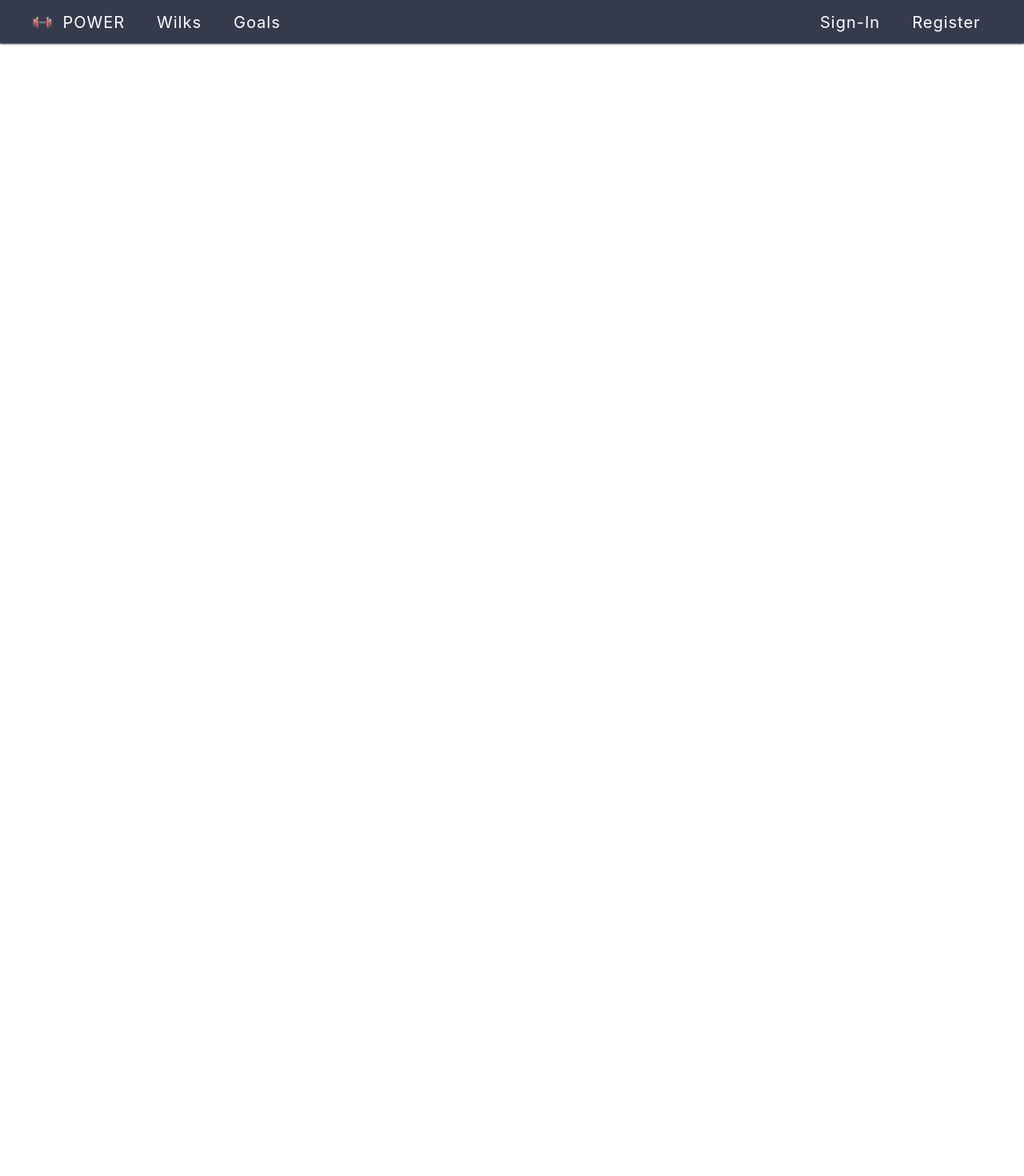
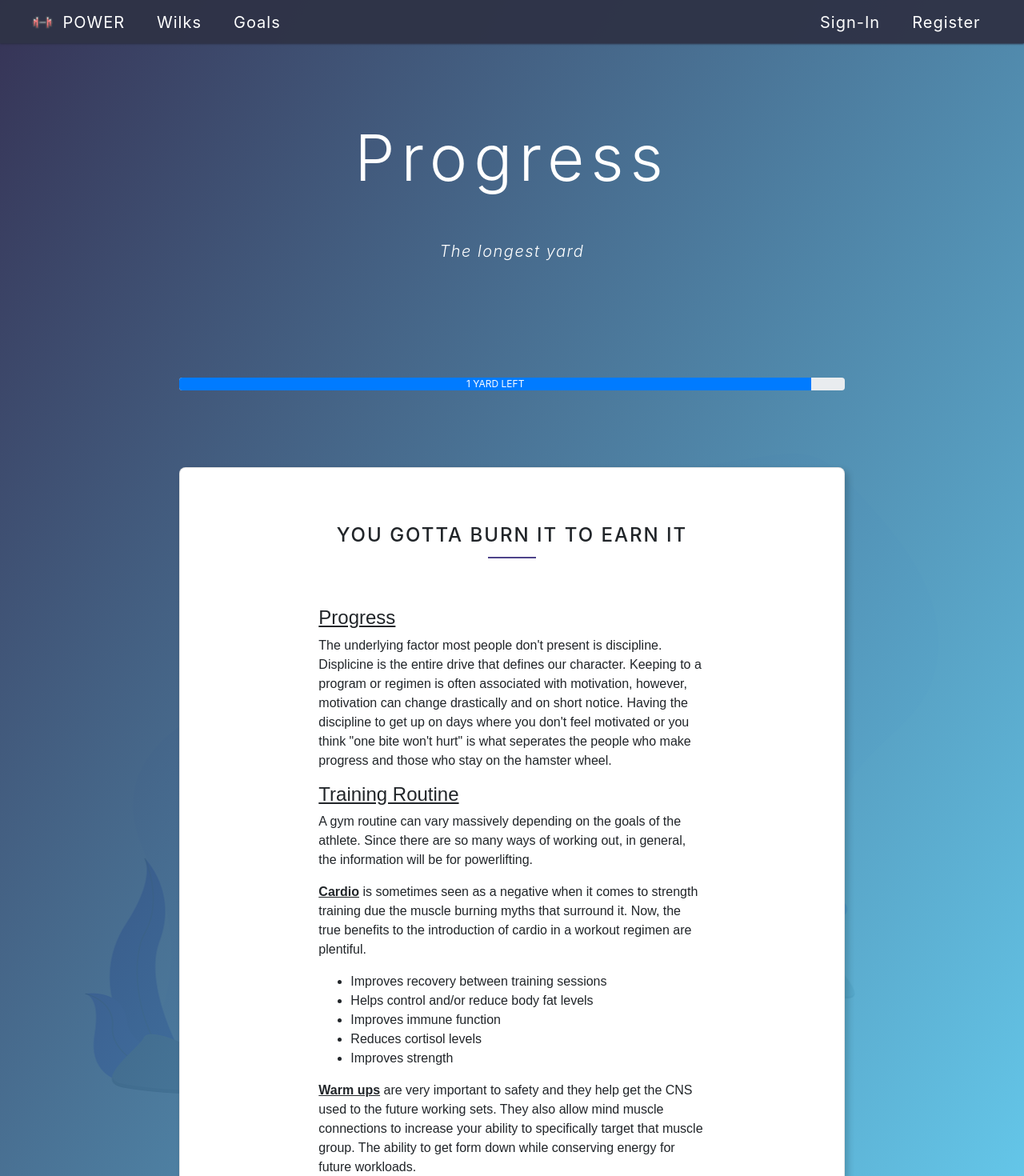
Before and after one commit to arichylton/aric-hylton-POWER, a React (Create React App) app: page /progress in a window 1280 px wide. Shown: the top 1470 px of the page at 80% size. Before the commit the page ends 800 px from the top, so only its background shows below. Built offline with nearby package versions, Linux system fonts and the light colour scheme; a web font is replaced by a local one.

Commit message:
added progress and touched up Diet.js

```diff
--- a/src/components/App.js
+++ b/src/components/App.js
@@ -8,6 +8,7 @@ import Signin from './Signin/Signin';
 import Register from './register/Register';
 import Goals from './Goals/Goals';
 import Plan from './Plan/Plan';
+import Progress from './Progress/Progress';
 import Diet from './Diet/Diet';
 import './App.css';
 
@@ -23,6 +24,7 @@ class App extends React.Component {
 						<Route path="/signin" exact component={Signin} />
 						<Route path="/plan" exact component={Plan} />
 						<Route path="/diet" exact component={Diet} />
+						<Route path="/progress" exact component={Progress} />
 						<Route path="/register" exact component={Register} />
 						<Route path="/goals" exact component={Goals} />
 					</Switch>
--- a/src/components/Diet/Diet.css
+++ b/src/components/Diet/Diet.css
@@ -13,15 +13,13 @@
     align-items: center;
 }
 
-.jumbotron {
-	display: flex;
+.jumbotron-diet {
+    height: 66vh;
+
+    display: flex;
 	align-items: center;
 
     color: white;
-}
-
-.jumbotron-diet {
-    height: 66vh;
 }
 
 .diet-text {
--- a/src/components/Goals/Goals.js
+++ b/src/components/Goals/Goals.js
@@ -22,6 +22,7 @@ class Goals extends React.Component {
 	}
 
 	componentDidMount() {
+		window.scrollTo(0, 0);
 		this.setState({ goalsList: this.props.user.goalsList });
 	}
 
--- a/src/components/Home/Home.js
+++ b/src/components/Home/Home.js
@@ -11,6 +11,10 @@ import friend from '../../pics/friend.png';
 import food from '../../pics/food.png';
 
 class Home extends React.Component {
+	componentDidMount() {
+		window.scrollTo(0, 0)
+	  }
+
 	renderItemsList() {
 		return (
 			<div className="container listGrid">
@@ -26,7 +30,7 @@ class Home extends React.Component {
 						<img src={food} alt="" width="300px" height="auto" />
 					</div>
 				</Link>
-				<Link to="/plan">
+				<Link to="/progress">
 					<div className="list-col grow">
 						<span className="link black hover-bg-light-blue">Progress</span>
 						<img src={sword} alt="" width="300px" height="auto" />
--- a/src/components/Plan/Plan.js
+++ b/src/components/Plan/Plan.js
@@ -9,7 +9,12 @@ import meditation from '../../pics/meditation.png';
 import friend from '../../pics/friend.png';
 import food from '../../pics/food.png';
 
-const Plan = () => {
+class Plan extends React.Component {
+	componentDidMount() {
+		window.scrollTo(0, 0);
+	}
+
+	render() {
 		return (
 			<div className="plan">
 				<div className="cards-list">
@@ -26,8 +31,8 @@ const Plan = () => {
 								<div className="card-body">
 									<h4 className="card-title">Plan</h4>
 									<p className="card-text">
-									Having a plan is always important. It's what makes sure our goals are being reached
-									and what we can change to make us reach even further.
+										Having a plan is always important. It's what makes sure our goals are being
+										reached and what we can change to make us reach even further.
 									</p>
 								</div>
 							</div>
@@ -65,9 +70,9 @@ const Plan = () => {
 								<div className="card-body">
 									<h4 className="card-title">Progress</h4>
 									<p className="card-text">
-									Progress is something that should come with a good plan. If you are making progress,
-									it's not to say you couldn't be making more. Fine tuning every aspect is important
-									for a progress, however, don't stress too much about it!
+										Progress is something that should come with a good plan. If you are making
+										progress, it's not to say you couldn't be making more. Fine tuning every aspect
+										is important for a progress, however, don't stress too much about it!
 									</p>
 								</div>
 							</div>
@@ -82,8 +87,9 @@ const Plan = () => {
 								<div className="card-body">
 									<h4 className="card-title">Stretching</h4>
 									<p className="card-text">
-									Including stretches into your routine is vital to keeping on track. Keeping joints
-									healthy and functional will ensure progress doesnt halt and you stay safe.
+										Including stretches into your routine is vital to keeping on track. Keeping
+										joints healthy and functional will ensure progress doesnt halt and you stay
+										safe.
 									</p>
 								</div>
 							</div>
@@ -104,9 +110,9 @@ const Plan = () => {
 								<div className="card-body">
 									<h4 className="card-title">Meditation</h4>
 									<p className="card-text">
-									While the phsyical benefits of meditation might not be all that appealing to most.
-									The mental health benefits are too good to pass up for a good plan. It's important
-									to keep the body and mind in top shape!
+										While the phsyical benefits of meditation might not be all that appealing to
+										most. The mental health benefits are too good to pass up for a good plan. It's
+										important to keep the body and mind in top shape!
 									</p>
 								</div>
 							</div>
@@ -122,8 +128,8 @@ const Plan = () => {
 									<h4 className="card-title">Partners</h4>
 									<p className="card-text">
 										Having a parter is one of, if not the, most important part of a good plan. The
-									motivation and knowledge that someone else is there, going through the steps with
-									you, can really go a long way.
+										motivation and knowledge that someone else is there, going through the steps
+										with you, can really go a long way.
 									</p>
 								</div>
 							</div>
@@ -135,6 +141,7 @@ const Plan = () => {
 				</div>
 			</div>
 		);
-};
+	}
+}
 
 export default Plan;
--- /dev/null
+++ b/src/components/Progress/Progress.css
@@ -0,0 +1,27 @@
+.progress-body {
+	background-image: linear-gradient(to bottom right, rgba(33, 30, 68, 0.904), rgba(96, 218, 255, 0.932)),
+		url(../../pics/sword.png);
+	background-repeat: no-repeat;
+	background-position: center;
+    background-attachment: fixed;
+
+    height: 100%;
+
+    display: flex;
+    flex-direction: column;
+    justify-content: center;
+    align-items: center;
+}
+
+.jumbotron-progress {
+    height: 55vh;
+
+    display: flex;
+	align-items: center;
+
+    color: white;
+}
+
+.progress {
+    width: 65vw;
+}
--- /dev/null
+++ b/src/components/Progress/Progress.js
@@ -0,0 +1,75 @@
+import React from 'react';
+
+import './Progress.css';
+
+class Progress extends React.Component {
+	componentDidMount() {
+		window.scrollTo(0, 0);
+	}
+
+	render() {
+		return (
+			<div className="progress-body">
+				<div className="jumbotron jumbotron-progress bg-transparent jumbotron-fluid">
+					<div className="container">
+						<h1 className="display-4">Progress</h1>
+						<p className="lead">The longest yard</p>
+					</div>
+				</div>
+
+				<div class="progress">
+					<div
+						class="progress-bar"
+						role="progressbar"
+						style={{ width: '95%' }}
+						aria-valuenow="25"
+						aria-valuemin="0"
+						aria-valuemax="100"
+					>
+					1 YARD LEFT
+					</div>
+				</div>
+				<div
+					className="diet-card text-black bg-white br3 ba b--black-10 w-100 w-50-m w-25-l shadow-5 center"
+					style={{ maxWidth: '65vw' }}
+				>
+					<div className="col-md-8">
+						<div className="card-body">
+							<h2 className="card-title">You gotta burn it to earn it</h2>
+							<div className="card-text diet-text">
+								<h4 className="underline">Progress</h4>
+								<p>The underlying factor most people don't present is discipline. Displicine is the entire drive that defines our character. Keeping to a program or regimen is often associated with motivation, however, motivation can change drastically and on short notice. Having the discipline to get up on days where you don't feel motivated or you think "one bite won't hurt" is what seperates the people who make progress and those who stay on the hamster wheel.</p>
+
+								<h4 className="underline">Training Routine</h4>
+								<p>A gym routine can vary massively depending on the goals of the athlete. Since there are so many ways of working out, in general, the information will be for powerlifting.</p>
+
+								<p className="lh-copy">
+									<span className="underline b">Cardio</span> is sometimes seen as a negative when it comes to strength training due the muscle burning myths that surround it. Now, the true benefits to the introduction of cardio in a workout regimen are plentiful.
+								</p>
+								<ul>
+									<li>Improves recovery between training sessions</li>
+									<li>Helps control and/or reduce body fat levels</li>
+									<li>Improves immune function</li>
+									<li>Reduces cortisol levels</li>
+									<li>Improves strength</li>
+								</ul>
+
+								<p className="lh-copy">
+									<span className="underline b">Warm ups</span> are very important to safety and they help get the CNS used to the future working sets. They also allow mind muscle connections to increase your ability to specifically target that muscle group. The ability to get form down while conserving energy for future workloads.
+								</p>
+
+								<p className="lh-copy">
+									<span className="underline b">Working Sets</span> can be widely varied depending on the main program of the lifter. In general keeping reps in the 3-6 rep range is what would obtain the most strength. Hypertrophy, however, is huge factor in terms of strengh development as well. Having a bigger base for most lifts will result in greater stability and in some cases less ROM. They are both indirectly affecting each other. Essentially if you gain one the other will soon follow.<br /><br />
+									In most cases, keeping to a program that progressivly overloads is the best choice. More volume, means more ability for the muscles to break down and grow even bigger. <br /><br />
+									Since the squat, deadlift and bench are huge compound movements and are the main lifts for every powerlifter. Introducing other movements that will assist or improve the big 3 is the goal.
+								</p>
+							</div>
+						</div>
+					</div>
+				</div>
+			</div>
+		);
+	}
+}
+
+export default Progress;
```
Also changed, not shown: src/components/Diet/Diet.js (+145 -30 lines), src/components/register/Register.js (+7 -5 lines). Lines whose indentation alone changed are shown as unchanged.
